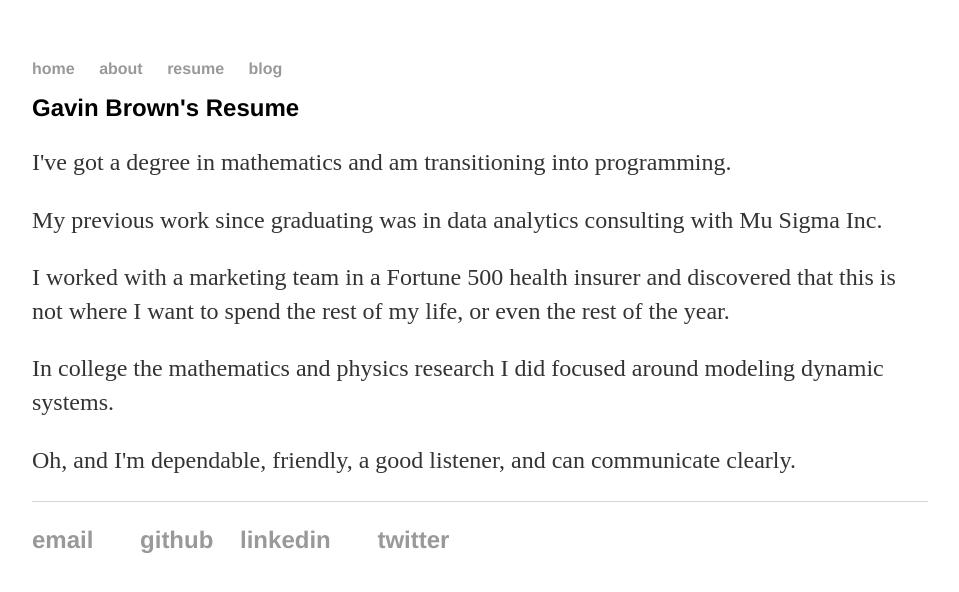
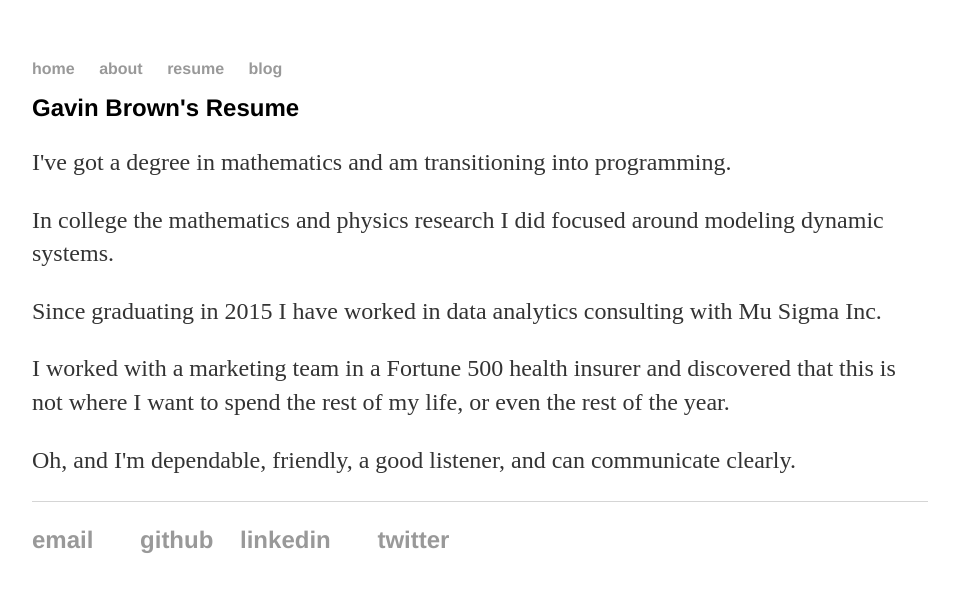
Before and after one commit to gavinrbrown1/gavinrbrown1.github.io, a Jekyll site: the page built from resume/index.html, in a window 1280 px wide. Shown: the top 592 px of the page, without its empty margins (160-1119 px from the left). Built offline with Jekyll 4.4.1, drawn with Linux system fonts in a browser that asks for light colours.

Commit message:
Update index.html

```diff
--- a/resume/index.html
+++ b/resume/index.html
@@ -4,7 +4,7 @@ title: Gavin Brown's Resume
 ---
   <h1>{{ page.title }}</h1>
   <p>I've got a degree in mathematics and am transitioning into programming.</p>
-  <p>My previous work since graduating was in data analytics consulting with Mu Sigma Inc.</p>
+  <p>In college the mathematics and physics research I did focused around modeling dynamic systems.</p>
+  <p>Since graduating in 2015 I have worked in data analytics consulting with Mu Sigma Inc.</p>
   <p>I worked with a marketing team in a Fortune 500 health insurer and discovered that this is not where I want to spend the rest of my life, or even the rest of the year.</p>
-  <p>In college the mathematics and physics research I did focused around modeling dynamic systems.</p>
   <p>Oh, and I'm dependable, friendly, a good listener, and can communicate clearly.</p>
```
